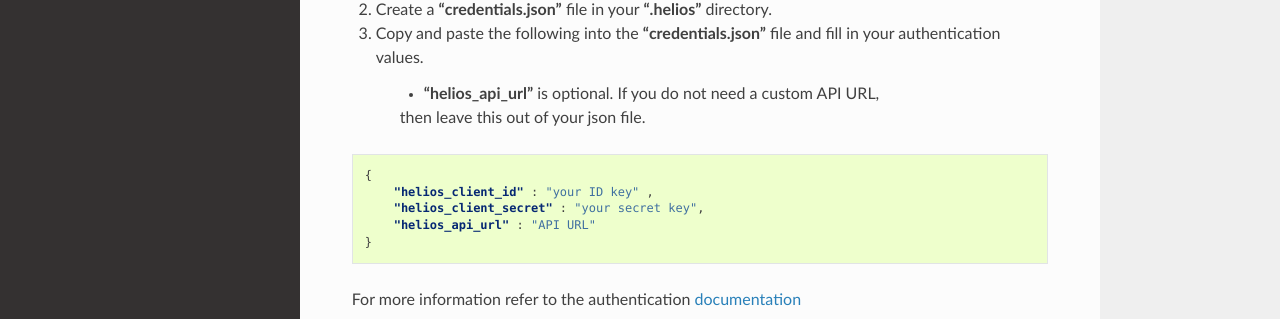
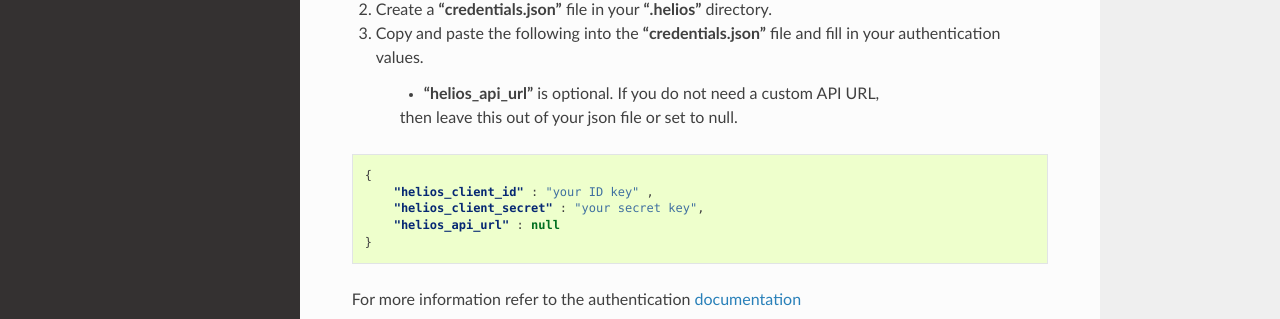
Before and after one commit to helios-earth/helios-sdk-python, a Sphinx documentation site: the page built from docs/user/auth.rst, in a window 1280 px wide and 1051 px high. Shown: the part 550-869 px from the top of the window. Built offline with Sphinx 7.4.7 and the Read the Docs theme 2.0.0, drawn with Linux system fonts in a browser that asks for light colours.

Commit message:
Better handling of optional helios_api_url key.

```diff
--- a/docs/user/auth.rst
+++ b/docs/user/auth.rst
@@ -28,14 +28,14 @@ Using an Authentication File
    your authentication values.
 
     - **"helios\_api\_url"** is optional.  If you do not need a custom API URL,
-    then leave this out of your json file.
+    then leave this out of your json file or set to null.
 
 .. code-block:: json
 
     {
         "helios_client_id" : "your ID key" ,
         "helios_client_secret" : "your secret key",
-        "helios_api_url" : "API URL"
+        "helios_api_url" : null
     }
 
 For more information refer to the authentication
```
Also changed, not shown: 1 other file.
